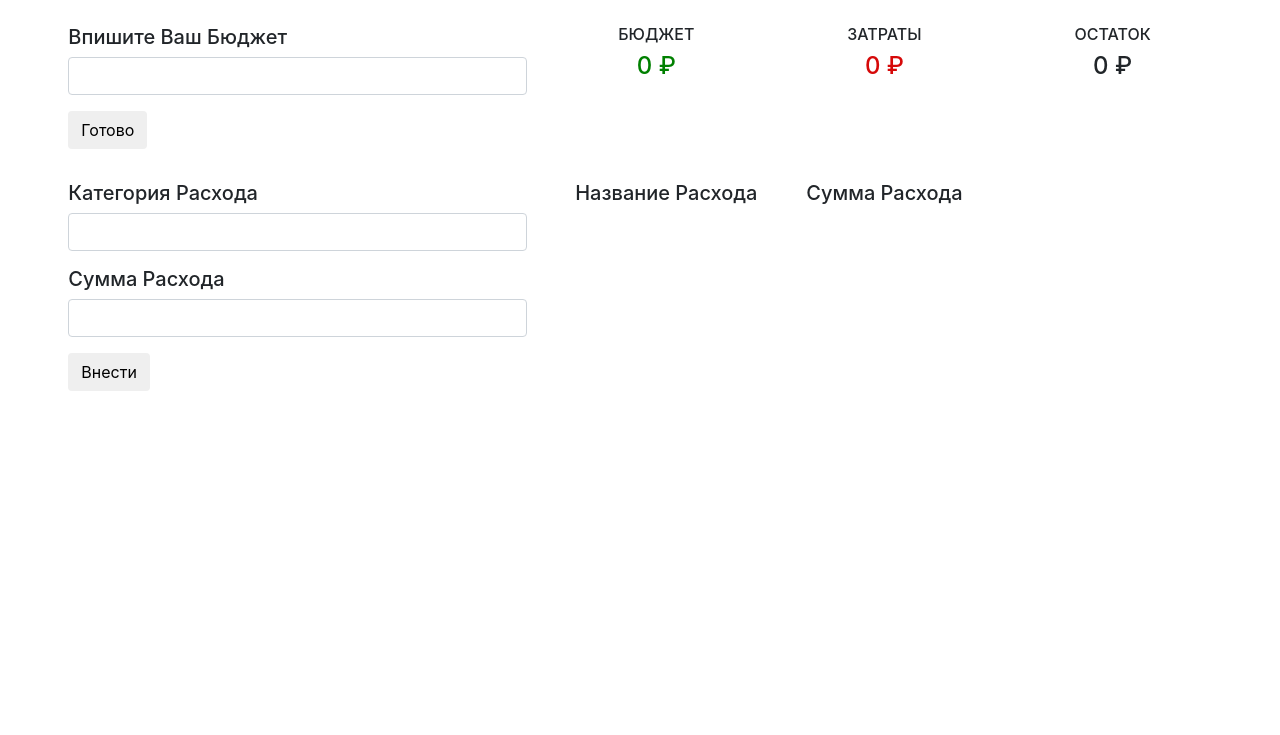
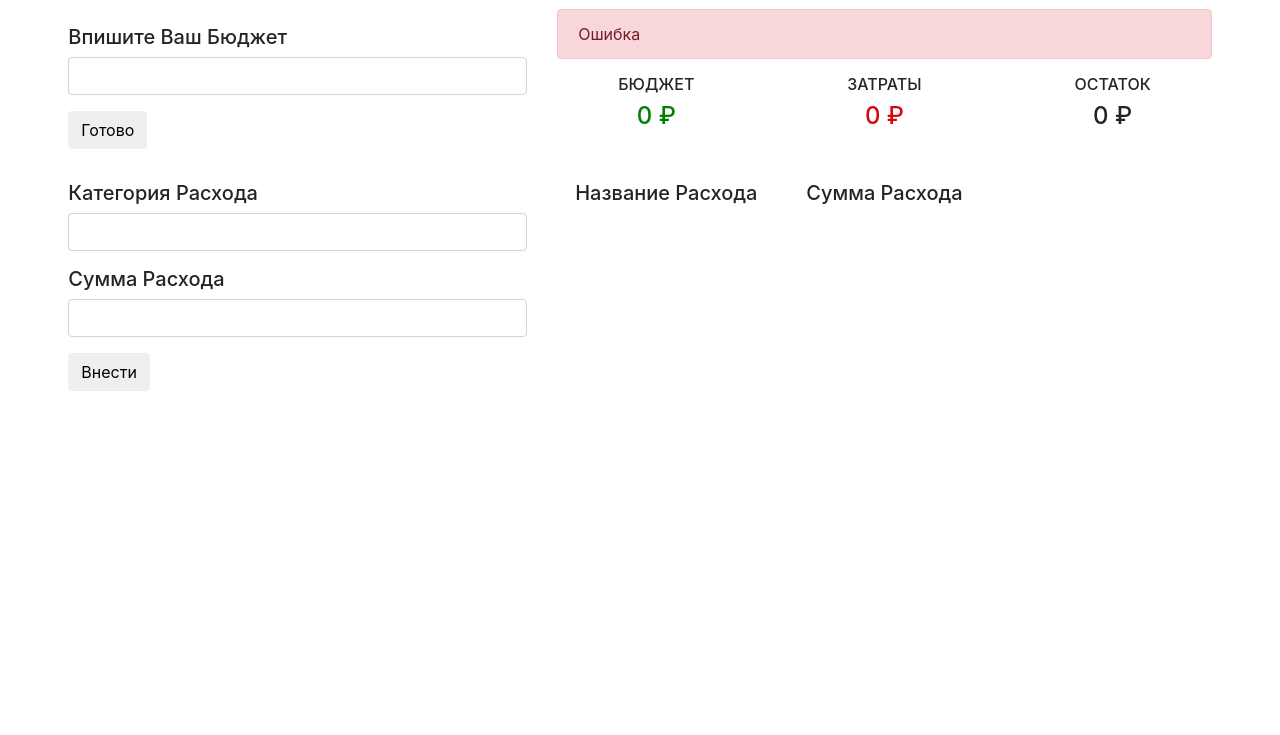
Before and after one commit to Eka454/Web, a plain HTML site: page index.html in a window 1280 px wide. Shown: the part 65-800 px from the top of the page. Drawn offline with nearby package versions, Linux system fonts and the light colour scheme.

Commit message:
Update index.html

```diff
--- a/index.html
+++ b/index.html
@@ -32,6 +32,7 @@
      </div>
 
      <div class="col-md-7">
+      <div class="balance-feedback alert alert-danger text-capitalize">ошибка</div>
       <div class="row my-3">
        <div class="col-4 text-center mb-2">
         <h6 class="text-uppercase info-title">Бюджет</h6>
```
